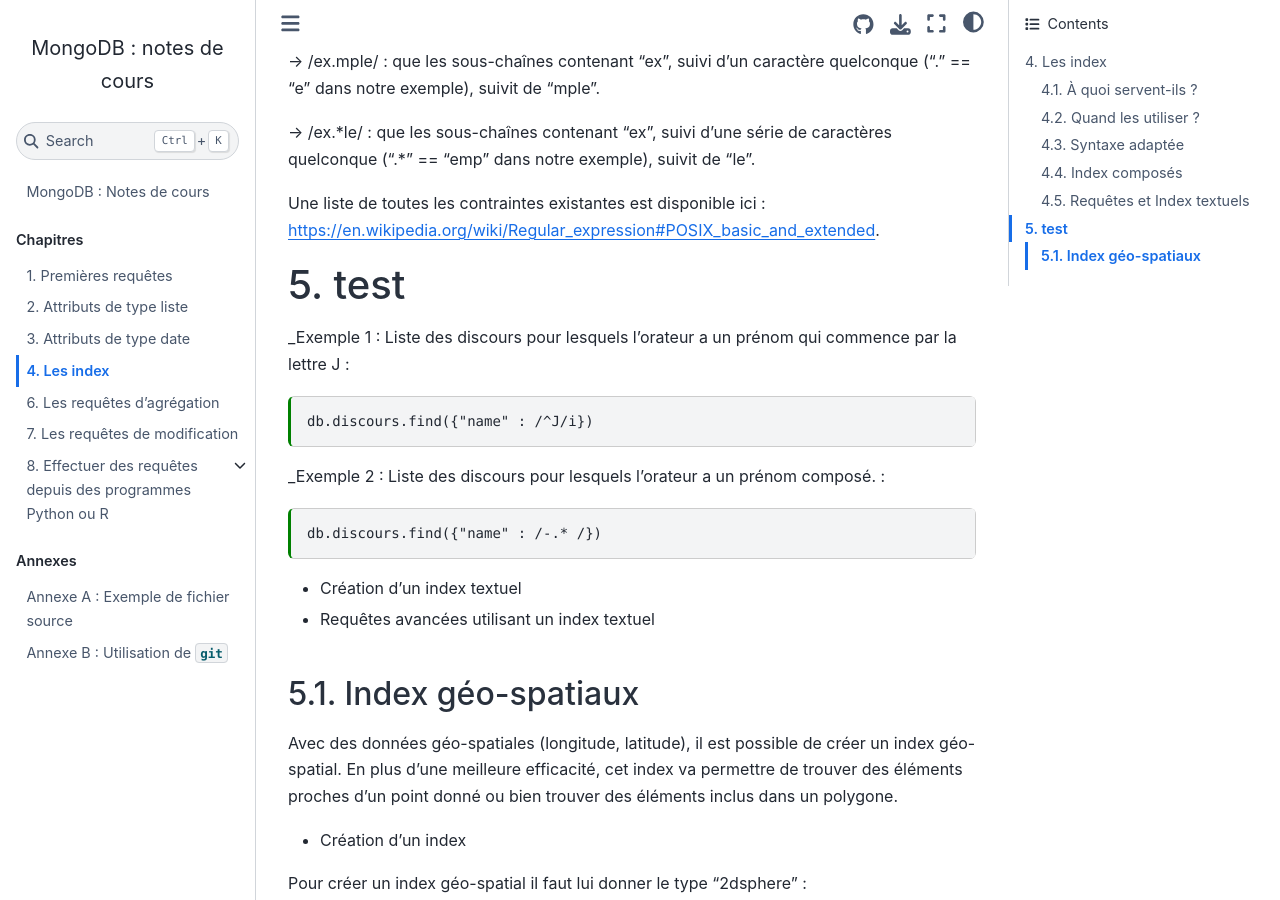
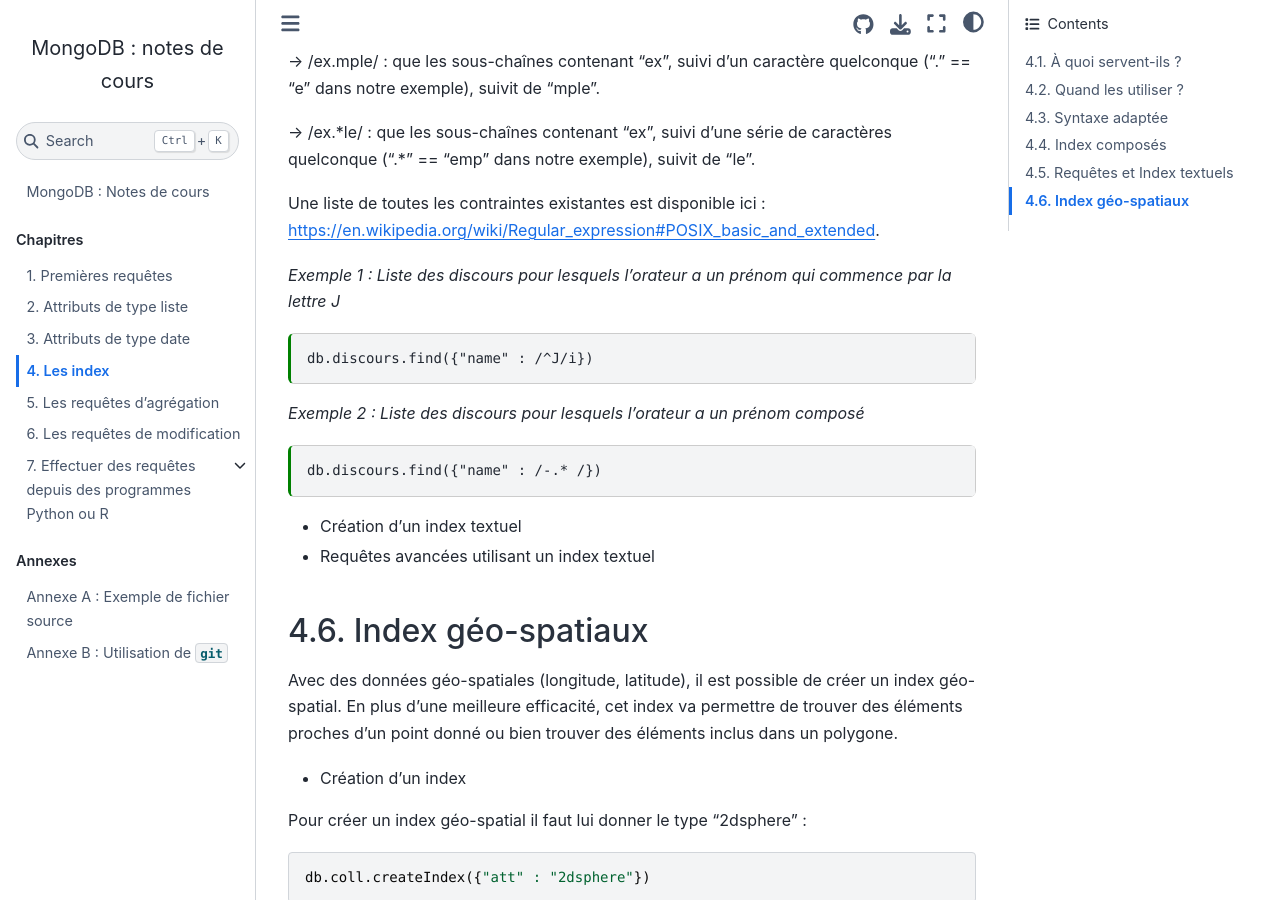
Before and after one commit to rtavenar/mongo_book, a Jupyter Book: the page built from content/04_index.md, in a window 1280 px wide and 900 px high, scrolled down 3424 px. Built offline with Jupyter Book 1.0.4 settings and Sphinx 7.4.7 and the Sphinx Book theme 1.1.4, drawn with Linux system fonts in a browser that asks for light colours.

Commit message:
Update 04_index.md

````diff
--- a/content/04_index.md
+++ b/content/04_index.md
@@ -128,14 +128,13 @@ Ici, "cle" désigne le champ dans lequel on souhaite rechercher et "exemple" la
 
 Une liste de toutes les contraintes existantes est disponible ici : https://en.wikipedia.org/wiki/Regular_expression#POSIX_basic_and_extended.
 
-# test
-_Exemple 1 : Liste des discours pour lesquels l’orateur a un prénom qui commence par la lettre J :
+_Exemple 1 : Liste des discours pour lesquels l’orateur a un prénom qui commence par la lettre J_
 
 ```{code-cell}
 db.discours.find({"name" : /^J/i})
 ```
 
-_Exemple 2 : Liste des discours pour lesquels l’orateur a un prénom composé. :
+_Exemple 2 : Liste des discours pour lesquels l’orateur a un prénom composé_
 
 ```{code-cell}
 db.discours.find({"name" : /-.* /})
````
